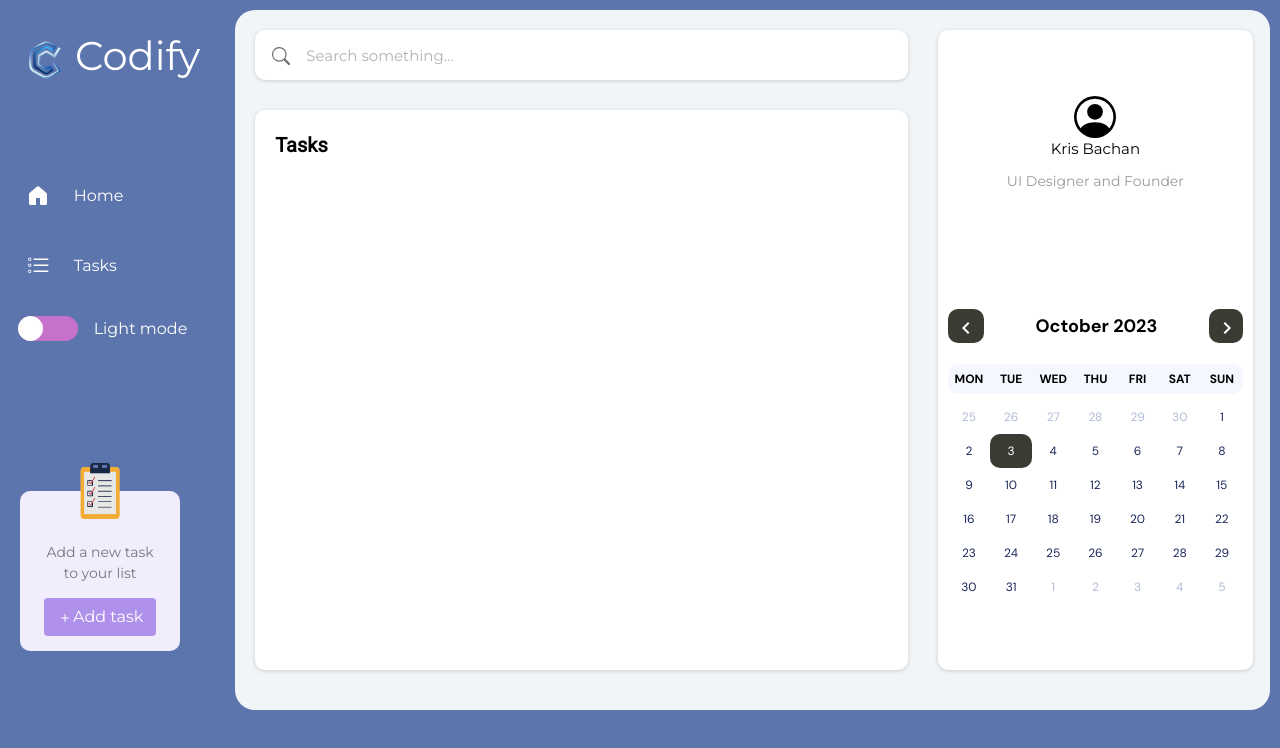
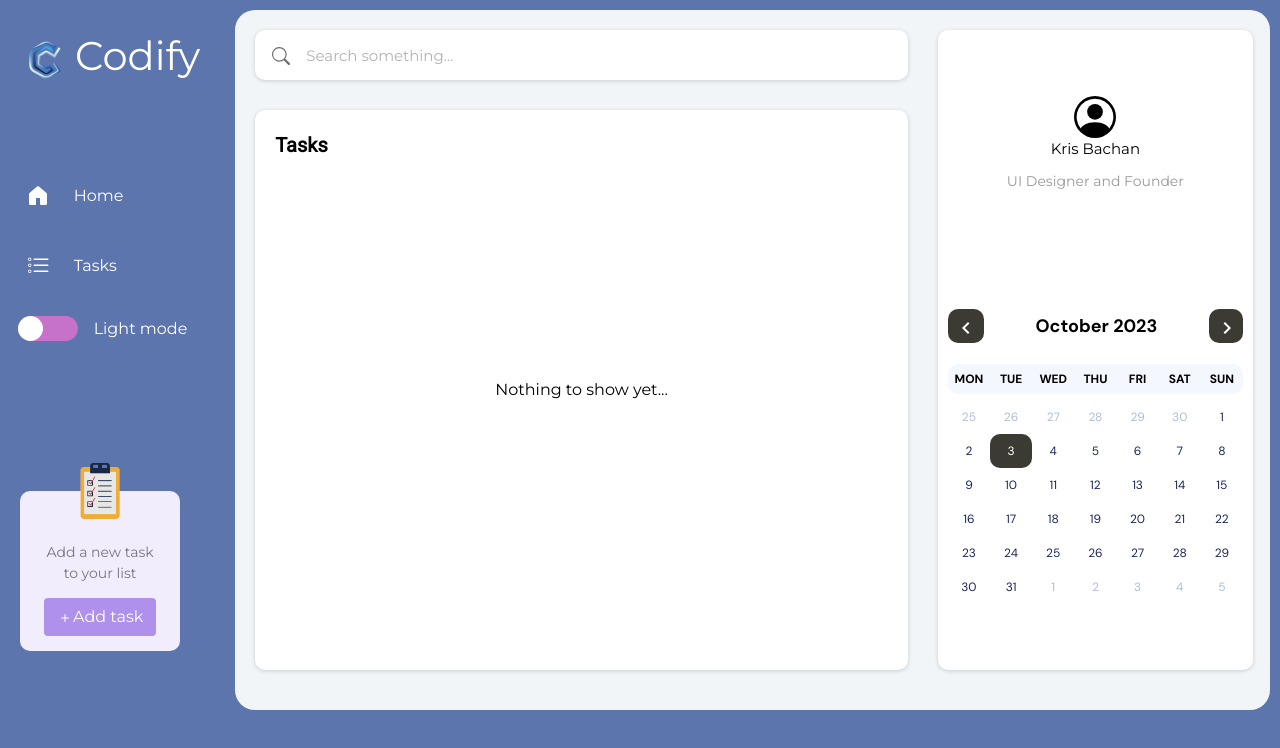
Before and after one commit to k2pbac/codify, a React (Create React App) app: page / in a window 1280 px wide. Shown: the top 748 px of the page. Built offline with nearby package versions, Linux system fonts and the light colour scheme.

Commit message:
finish styles

```diff
--- a/src/components/TodoList.js
+++ b/src/components/TodoList.js
@@ -5,7 +5,7 @@ import { useSelector } from "react-redux";
 const TodoList = () => {
   const { list, filter, date } = useSelector((state) => state.todoItems);
   const { mode } = useSelector((state) => state.style);
-
+  console.log(list);
   const filteredList =
     list &&
     list.map((el, index) => {
@@ -25,14 +25,20 @@ const TodoList = () => {
           ></TodoItem>
         );
     });
-
+  console.log(filteredList, filteredList.length);
   return (
     <div className={`TodoList ${mode}`}>
       <div className="search-container">
         <p>Tasks</p>
       </div>
       <div className="list-items">
-        <>{filteredList}</>
+        <>
+          {!!filteredList[0] ? (
+            filteredList
+          ) : (
+            <p className="empty">Nothing to show yet...</p>
+          )}
+        </>
       </div>
     </div>
   );
--- a/src/styles/Calendar.css
+++ b/src/styles/Calendar.css
@@ -50,3 +50,13 @@
 .calendar.dark-mode .react-calendar__month-view__weekdays {
   background: #6d68687d;
 }
+
+.calendar.calendar.dark-mode .react-calendar__month-view__days__day {
+  color: white;
+}
+.calendar.calendar.dark-mode .react-calendar__month-view__days__day:hover {
+  color: #1b2559;
+}
+.calendar.calendar.dark-mode .react-calendar__tile--now {
+  color: black !important;
+}
--- a/src/styles/TodoList.css
+++ b/src/styles/TodoList.css
@@ -41,3 +41,10 @@
   flex-direction: column;
   gap: 16px;
 }
+
+.list-items .empty {
+  position: absolute;
+  top: 50%;
+  left: 50%;
+  transform: translate(-50%, -50%);
+}
```
